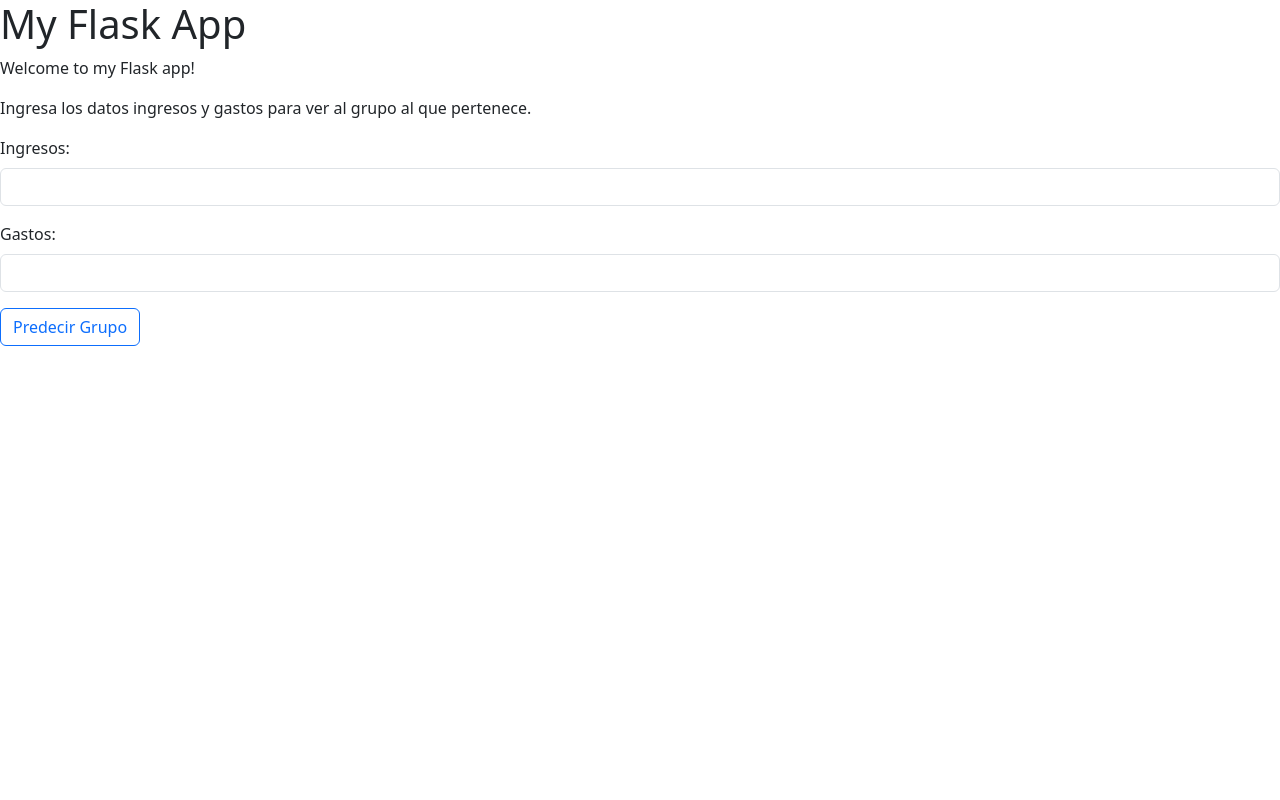
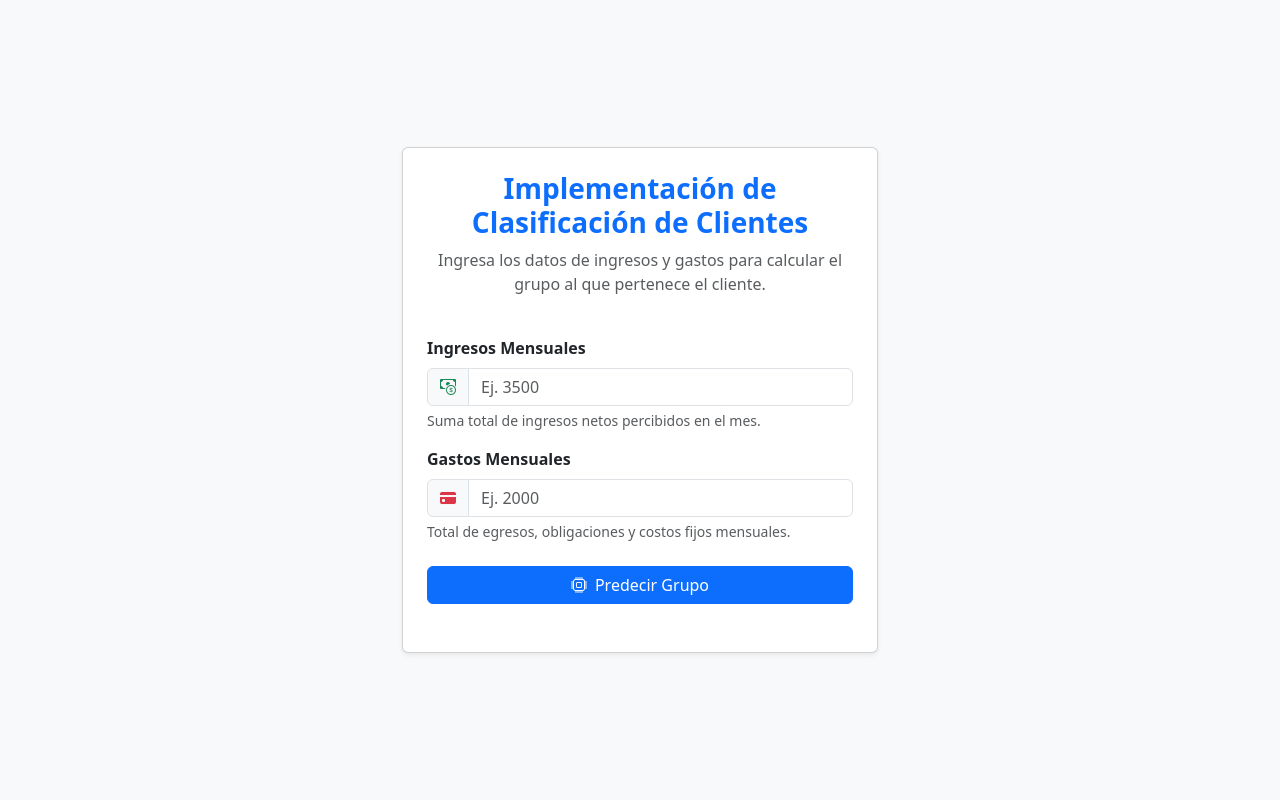
Before and after one commit to lpajarof/appkmeans, a Flask app: page / in a window 1280 px wide. Run offline with Flask 3, Linux system fonts and the light colour scheme; parts of the project's set-up code (start-up, migrations or seed data) failed here and were passed over.

Commit message:
Se actualiza la página index.html

```diff
--- a/templates/index.html
+++ b/templates/index.html
@@ -1,35 +1,77 @@
 <!DOCTYPE html>
-<html lang='en'>
+<html lang='es'>
 <head>
     <meta charset='utf-8'>
     <meta name='viewport' content='width=device-width, initial-scale=1'>
-    <title>Page Title</title>
-    <link href="https://cdn.jsdelivr.net/npm/bootstrap@5.3.8/dist/css/bootstrap.min.css" rel="stylesheet" integrity="sha384-sRIl4kxILFvY47J16cr9ZwB07vP4J8+LH7qKQnuqkuIAvNWLzeN8tE5YBujZqJLB" crossorigin="anonymous">
+    <title>Clasificación de Clientes</title>
+    <link href="https://cdn.jsdelivr.net/npm/bootstrap@5.3.3/dist/css/bootstrap.min.css" rel="stylesheet">
+    <link rel="stylesheet" href="https://cdn.jsdelivr.net/npm/bootstrap-icons@1.11.3/font/bootstrap-icons.min.css">
+    <style>
+        body {
+            background-color: #f8f9fa;
+            min-height: 100vh;
+        }
+    </style>
 </head>
-<body>
-    <h1>My Flask App</h1>
-    <p>Welcome to my Flask app!</p>
-    <p> Ingresa los datos ingresos y gastos para ver al grupo al que pertenece.</p>
+<body class="d-flex align-items-center justify-content-center py-5">
 
-    <form method="post" action="/predict">
+    <div class="container" style="max-width: 500px;">
+        <div class="card shadow-sm p-4">
+            <div class="text-center mb-4">
+                <h1 class="h3 mb-2 text-primary fw-bold">Implementación de Clasificación de Clientes</h1>
+                <p class="text-muted">Ingresa los datos de ingresos y gastos para calcular el grupo al que pertenece el cliente.</p>
+            </div>
+
+            <form method="post" action="/predict" class="mb-4">
                 <div class="mb-3">
-            <label for="ingresos" class="form-label">Ingresos:</label>
-            <input type="number" class="form-control" id="ingresos" name="ingresos" required>
+                    <label for="ingresos" class="form-label fw-semibold">Ingresos Mensuales</label>
+                    <div class="input-group">
+                        <span class="input-group-text bg-light text-success"><i class="bi bi-cash-coin"></i></span>
+                        <input type="number" class="form-control" id="ingresos" name="ingresos" placeholder="Ej. 3500" required>
                     </div>
+                    <div id="ingresosHelp" class="form-text">Suma total de ingresos netos percibidos en el mes.</div>
+                </div>
+
                 <div class="mb-3">
-            <label for="gastos" class="form-label">Gastos:</label>
-            <input type="number" class="form-control" id="gastos" name="gastos" required>
+                    <label for="gastos" class="form-label fw-semibold">Gastos Mensuales</label>
+                    <div class="input-group">
+                        <span class="input-group-text bg-light text-danger"><i class="bi bi-credit-card-fill"></i></span>
+                        <input type="number" class="form-control" id="gastos" name="gastos" placeholder="Ej. 2000" required>
                     </div>
-        <button type="submit" class="btn btn-outline-primary">Predecir Grupo</button>
+                    <div id="gastosHelp" class="form-text">Total de egresos, obligaciones y costos fijos mensuales.</div>
+                </div>
+
+                <div class="d-grid gap-2 pt-2">
+                    <button type="submit" class="btn btn-primary">
+                        <i class="bi bi-cpu me-2"></i>Predecir Grupo
+                    </button>
+                </div>
             </form>
 
-    {% if prediccion  %}
-        <div class="alert alert-danger" role="alert">
-            <strong>Cliente pertenece al grupo:</strong> {{ prediccion }}
+            {% if prediccion %}
+                <hr class="text-muted my-4">
+                <div class="alert alert-info border-0 shadow-sm d-flex align-items-center" role="alert">
+                    <i class="bi bi-info-circle-fill me-3 fs-4 text-info"></i>
+                    <div>
+                        <strong class="d-block mb-1">Resultado del Análisis:</strong>
+                        <span class="badge bg-info text-dark fs-6">Grupo {{ prediccion }}</span>
                     </div>
-        <p>Ingresos: {{ ingresos }}</p>
-        <p>Gastos: {{ gastos }}</p>
+                </div>
+
+                <div class="card bg-light border-0 p-3 memory-summary">
+                    <div class="d-flex justify-content-between small text-muted mb-1">
+                        <span><i class="bi bi-arrow-up-short text-success"></i> Ingresos evaluados:</span>
+                        <span class="fw-bold">${{ ingresos }}</span>
+                    </div>
+                    <div class="d-flex justify-content-between small text-muted">
+                        <span><i class="bi bi-arrow-down-short text-danger"></i> Gastos evaluados:</span>
+                        <span class="fw-bold">${{ gastos }}</span>
+                    </div>
+                </div>
             {% endif %}
+        </div>
+    </div>
 
+    <script src="https://cdn.jsdelivr.net/npm/bootstrap@5.3.3/dist/js/bootstrap.bundle.min.js"></script>
 </body>
 </html>
```
Lines whose indentation alone changed are shown as unchanged.
